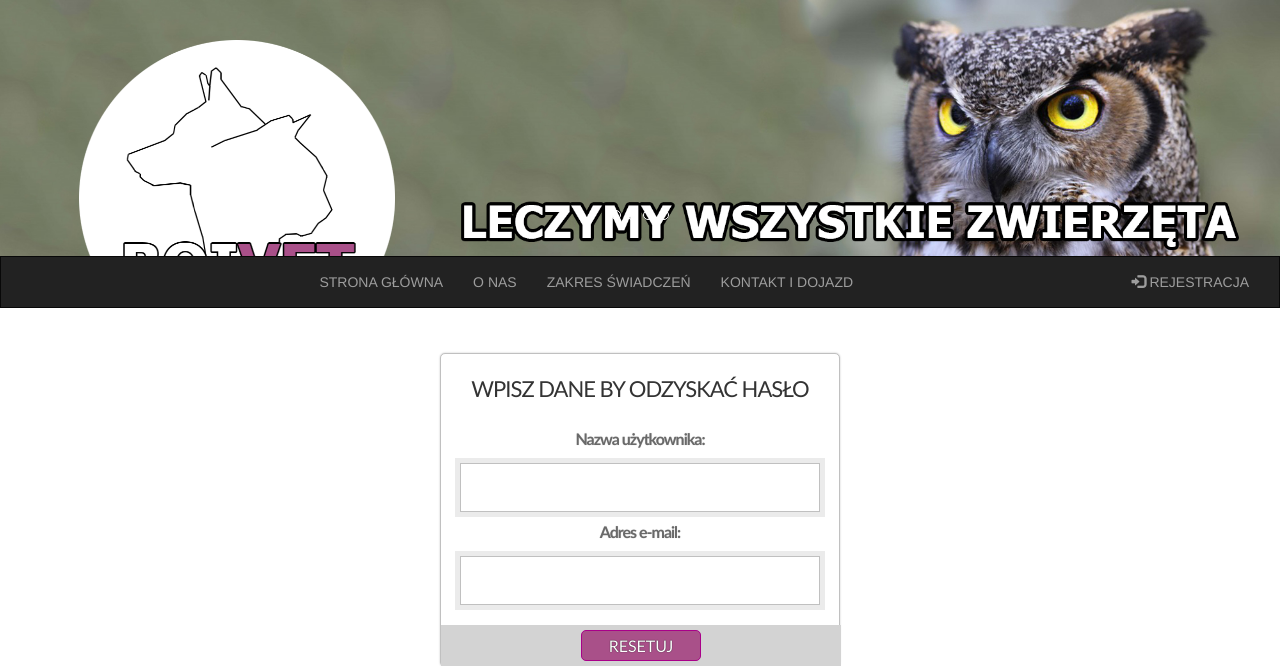
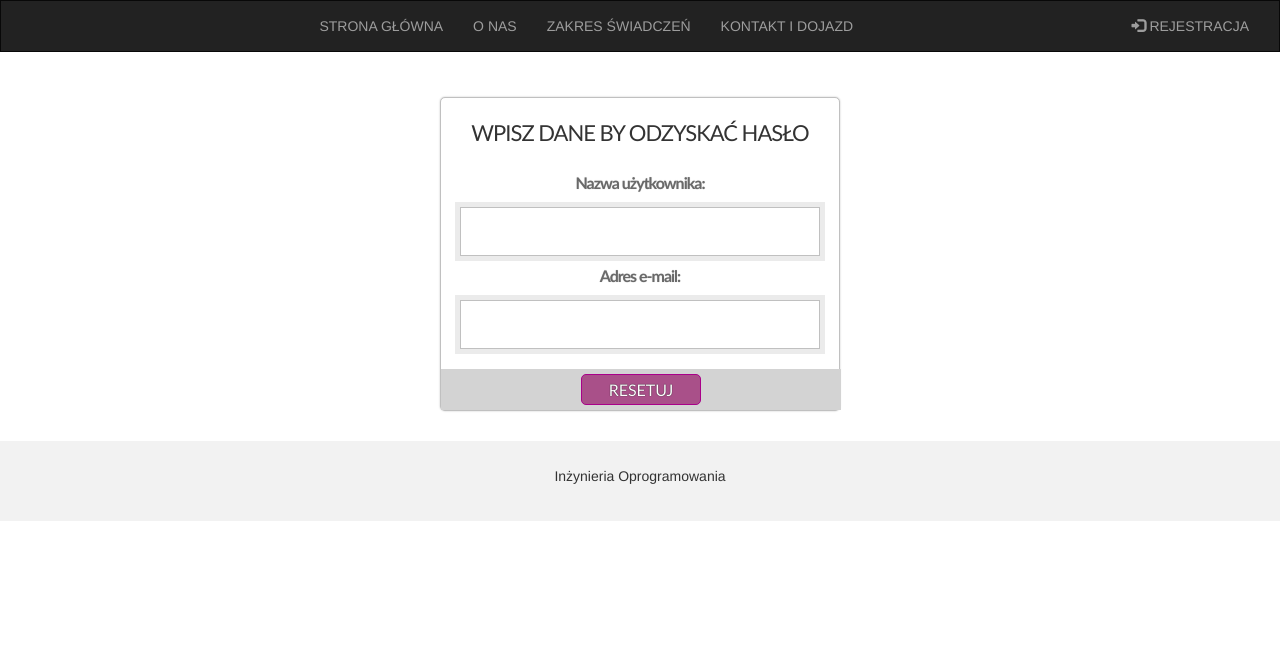
Before and after one commit to konutix/veterinary_clinic, a PHP site: page /forgot.php in a window 1280 px wide. Shown: the top 666 px of the page. Run offline with PHP 8.4, Linux system fonts and the light colour scheme.

Commit message:
więcej czyszczenia

```diff
--- a/animals.php
+++ b/animals.php
@@ -48,7 +48,6 @@ if(!isset($_SESSION['username']) || $_SESSION['username'] == 'doctor'){
     </style>
 </head>
 <body>
-<link rel="icon" href="logo.png">
 
 <script>
 
--- a/articles.php
+++ b/articles.php
@@ -66,7 +66,6 @@ if (isset($_POST['delete'])) {
     </style>
 </head>
 <body>
-<link rel="icon" href="logo.png">
 
 <script>
 
--- a/forgot.php
+++ b/forgot.php
@@ -56,51 +56,6 @@ $(document).ready(function() {
 
 </script>
 
-<div id="myCarousel" class="carousel slide" data-ride="carousel">
-
-    <ol class="carousel-indicators">
-      <li data-target="#myCarousel" data-slide-to="0" class="active"></li>
-      <li data-target="#myCarousel" data-slide-to="1"></li>
-	   <li data-target="#myCarousel" data-slide-to="2"></li>
-	    <li data-target="#myCarousel" data-slide-to="3"></li>
-    </ol>
-
-
-    <div class="carousel-inner" role="listbox">
-
-	  <div class="item active">
-        <img src="karuzela1.jpg" alt="Image">
-        <div class="carousel-caption">
-        </div>
-      </div>
-
-      <div class="item">
-        <img src="karuzela2.jpg" alt="Image">
-        <div class="carousel-caption">
-        </div>
-      </div>
-
-	  <div class="item">
-        <img src="karuzela3.jpg" alt="Image">
-        <div class="carousel-caption">
-        </div>
-      </div>
-
-	  <div class="item">
-        <img src="karuzela4.jpg" alt="Image">
-        <div class="carousel-caption">
-        </div>
-      </div>
-    </div>
-
-
-</div>
-
-		<div class="col-md-3" style="left: 5%; top: 5%; position: absolute; width: 27%">
-		<img src="logo.png" style="width: 100%">
-		</div>
-
-
 <nav class="navbar navbar-inverse">
   <div class="container-fluid">
     <div class="navbar-header">
--- a/index.php
+++ b/index.php
@@ -42,7 +42,6 @@ session_start();
     </style>
 </head>
 <body>
-<link rel="icon" href="logo.png">
 
 <script>
 
--- a/visits.php
+++ b/visits.php
@@ -49,7 +49,6 @@ if(!isset($_SESSION['username'])){
     </style>
 </head>
 <body>
-<link rel="icon" href="logo.png">
 
 <script>
 
```
Also changed, not shown: karuzela1.jpg (deleted), karuzela2.jpg (deleted), karuzela3.jpg (deleted), karuzela4.jpg (deleted), logo.png (deleted).
